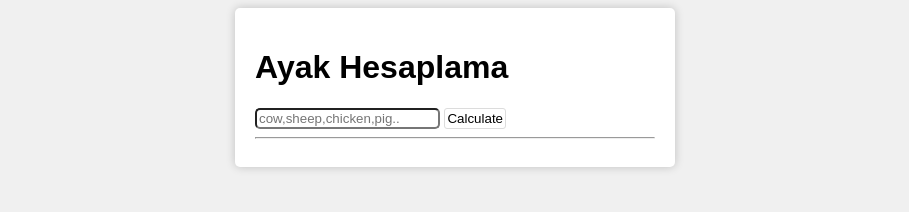
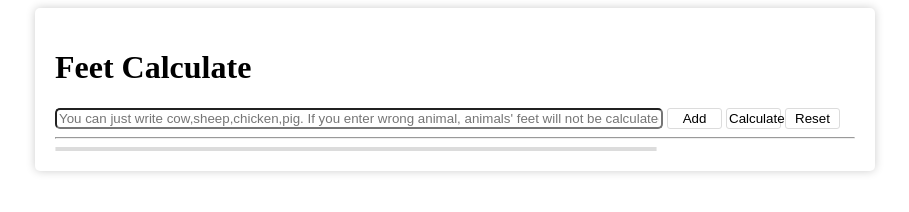
Before and after one commit to ismailercan/Kelle-Pacaci-Necip-Usta, a plain HTML site: page index.html in a window 1280 px wide. Shown: the whole page, without its empty margins (185-1094 px from the left). Drawn offline with Linux system fonts and the light colour scheme.

Commit message:
version-2

```diff
--- a/app.js
+++ b/app.js
@@ -1,50 +1,75 @@
 
-//let animals = ["pig", "cow", "cow" , "pig", "chicken", "cow", "sheep", "pig", "chicken"];
+let animalsInFarm = ["cow", "chicken", "sheep", "pig"];
 
 let animalInput = document.getElementById("animal");
+let addButton = document.getElementById("add");
 let calculateButton = document.getElementById("calculate");
+let resetButton = document.getElementById("reset")
 let resultElement = document.getElementById("result");
+let addedElement = document.getElementById("added");
 
 let sum = 0;
 
+//Hayvanlarin ayaklari hesaplayin
+function calculateAnimalsFeet() {
 
-function calculate(){
+    for (let i = 0; i < animals.length; i++) {
 
-    for(let i=0; i<animals.length; i++){
-        if(animals[i]!=="pig"){
-
-            if(animals[i]=="cow"){
-                a=4;
-                sum= sum+a;
-            }
-            if(animals[i]=="sheep"){
-                a=4;
-                sum= sum+a;
-            }
-            if(animals[i]=="chicken"){
-                a=2;
-                sum= sum+a;
-            }
-
+        if (animals[i] == "pig") {
+            a = 4;
+            sum = sum + a;
+        }
+        if (animals[i] == "cow") {
+            a = 4;
+            sum = sum + a;
+        }
+        if (animals[i] == "sheep") {
+            a = 4;
+            sum = sum + a;
+        }
+        if (animals[i] == "chicken") {
+            a = 2;
+            sum = sum + a;
+        }
 
         console.log(sum);
-    }
+
     }
 
-    return resultElement.innerHTML = sum;
+    return resultElement.innerHTML = "Sum of Feet: " + sum;
 }
 
-let animals = []; // Boş bir dizi oluşturun
+// Kullanicidan alinan hayvanlari koymak icin boş bir dizi oluşturun
+let animals = [];
 
 
 
-animalInput.addEventListener("keyup", function(event) {
-    if (event.key === "Enter") { // Enter tuşuna basıldığını kontrol edin
-        const inputValue = animal.value;
 
-            animals.push(inputValue); // Diziye girilen sayıyı ekleyin
-            console.log("Dizi Güncellendi:", animals);
-            animalInput.value = ""; // Input alanını temizleyin
+let add = () => {
+
+    const inputValue = animal.value;
+    //Girilen deger eldeki arraydekilerle eslesiyor mu diye kontrol edin
+    if (!animalsInFarm.includes(animal.value)) {
+        alert("Please enter just cow, pig, sheep, chicken")
+    } else {
+        // Diziye girilen hayvani ekleyin
+        animals.push(inputValue);
 
     }
-});
+    addedElement.innerHTML = ("What You Added: " + animals)
+    console.log("Dizi Güncellendi:", animals);
+    // Input alanını temizleyin
+    animalInput.value = "";
+    //"result" bir div oldugundan dolayi tekrar alani temizlemek icin "value" yerine "innerHTML" yazin
+    document.getElementById("result").innerHTML = "";
+
+}
+
+
+//Input ve divleri temizliyin
+function resetCalculate() {
+    animalInput.disabled = false;
+    animalInput.value = "";
+    addedElement.innerHTML = "";
+    resultElement.innerHTML = "";
+}
--- a/index.html
+++ b/index.html
@@ -10,14 +10,18 @@
 
 <body>
     <div id="container">
-        <h1>Ayak Hesaplama</h1>
+        <h1>Feet Calculate</h1>
         <div>
-            <input type="text" id="animal" placeholder="cow,sheep,chicken,pig..">
-            <button onclick="calculate()" id="calculate">Calculate</button>
+            <input type="text" id="animal"
+                placeholder="You can just write cow,sheep,chicken,pig. If you enter wrong animal, animals' feet will not be calculated ">
+            <button onclick="add()" id="add">Add</button>
+            <button onclick="calculateAnimalsFeet()" id="calculate">Calculate</button>
+            <button onclick="resetCalculate()" id="reset">Reset</button>
         </div>
 
         <hr>
         <div id="result"></div>
+        <div id="added"></div>
 
 
     </div>
--- a/main.css
+++ b/main.css
@@ -1,27 +1,39 @@
-body{
-   font-family: Arial, Helvetica, sans-serif;
-   text-align: justify;
-   background-color: #f0f0f0;
-}
-
-#container{
-    max-width: 400px;
+#container {
+    max-width: 800px;
+    max-height: 600px;
     margin: auto;
     padding: 20px;
-    box-shadow: 0 0 10px rgba(0,0,0,0.2);
+    box-shadow: 0 0 10px rgba(0, 0, 0, 0.2);
     border-radius: 5px;
     background-color: #fff;
 }
 
-input{
-    max-width: 200px;
+#animal {
+    width: 600px;
     border-radius: 5px;
 }
 
-button{
-background-color: #fff;
-border: 1px solid gainsboro;
-border-radius: 3px;
-padding: 2px;
-cursor: pointer;
+button {
+    width: 55px;
+    background-color: #fff;
+    border: 1px solid gainsboro;
+    border-radius: 3px;
+    padding: 2px;
+    cursor: pointer;
 }
+
+#result {
+    border: 1px solid gainsboro;
+    border-radius: 5px;
+    max-width: 600px;
+    max-height: fit-content;
+    box-shadow: inset;
+}
+
+#added {
+    border: 1px solid gainsboro;
+    border-radius: 5px;
+    max-width: 600px;
+    max-height: fit-content;
+    box-shadow: inset;
+}
```
Also changed, not shown: 1 other file.
